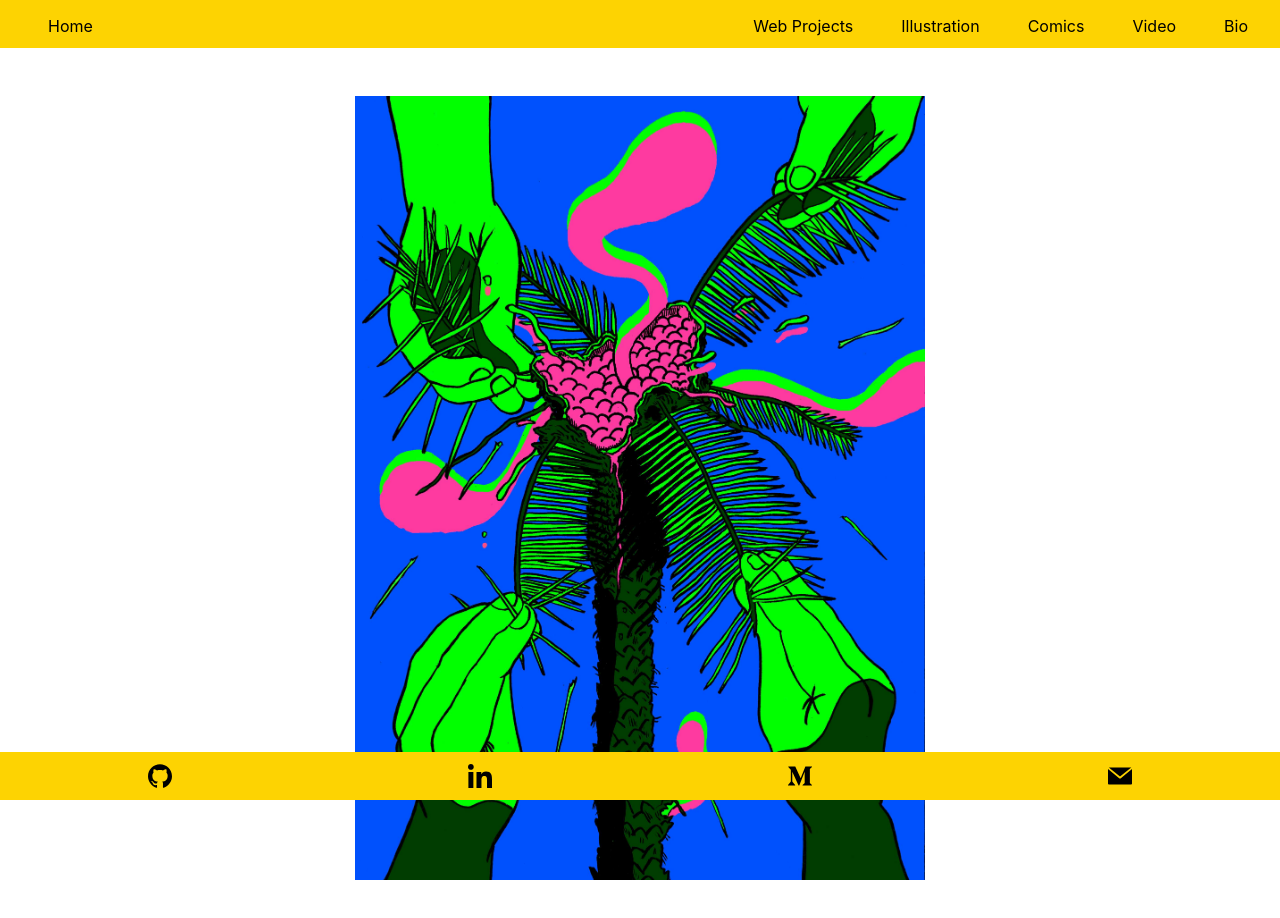
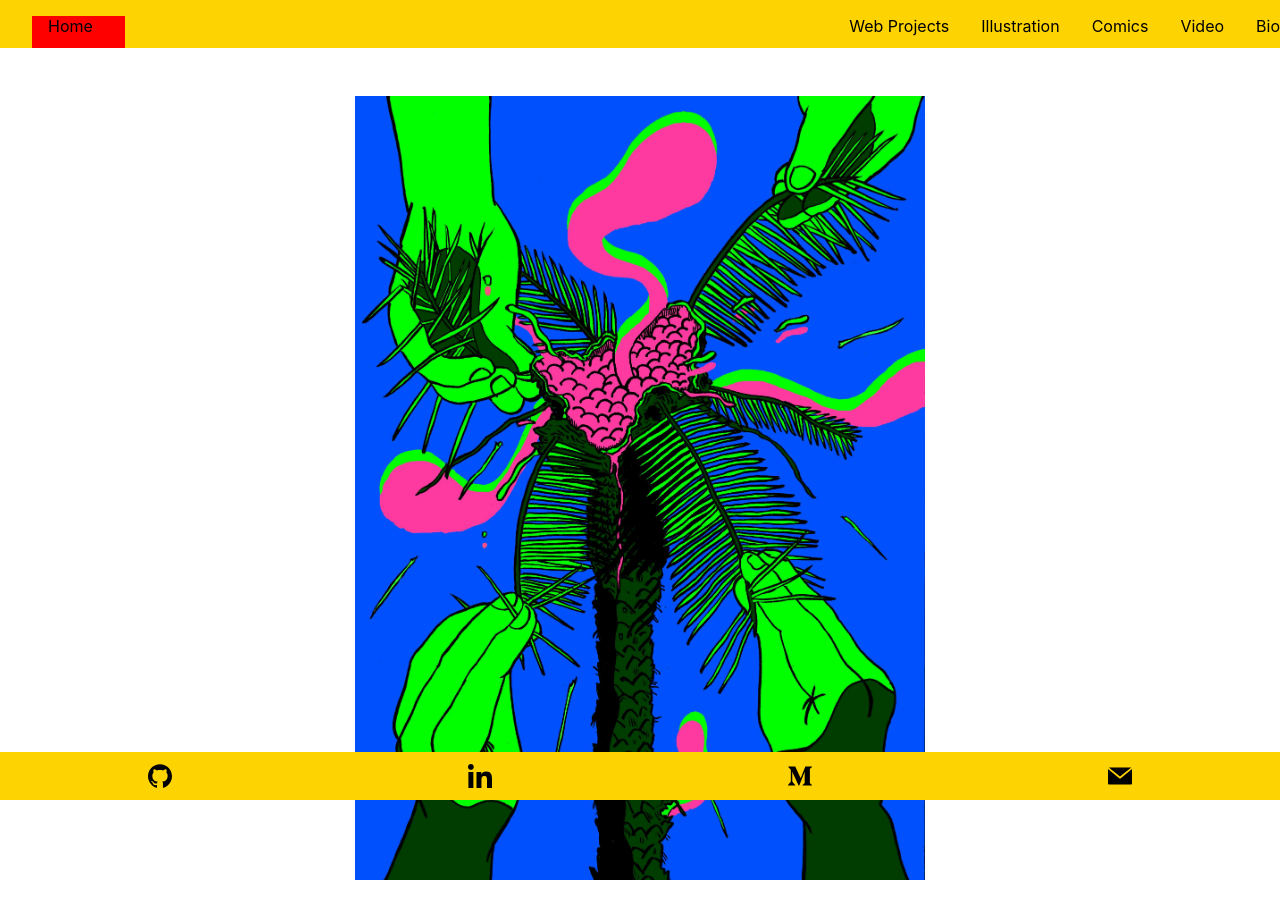
Before and after one commit to prullansky/illustration_portfolio, a Next.js app: page / in a window 1280 px wide. Shown: the top 918 px of the page. Built offline with nearby package versions, Linux system fonts and the light colour scheme.

Commit message:
Added active link feedback functionality to the NavBar component

```diff
--- a/components/navbar.js
+++ b/components/navbar.js
@@ -1,37 +1,70 @@
 import React from 'react'
 import styles from '../styles/Home.module.css'
 import Link from 'next/link'
+import { useRouter } from 'next/router'
 
 export default function Navbar() {
+  const router = useRouter()
+
   return (
     <nav className={styles.nav_top}>
-      <div className={styles.nav_item_left}>
+      <div
+        className={[
+          styles.nav_item_left,
+          router.pathname == '/' ? styles.nav_item_current : '',
+        ].join(' ')}
+      >
         <Link href="/">
           <a className={styles.nav_item}>Home</a>
         </Link>
       </div>
       <div className={styles.flex}>
-        <div className={styles.nav_item}>
+        <div
+          className={[
+            styles.nav_item_left,
+            router.pathname == '/web_projects' ? styles.nav_item_current : '',
+          ].join(' ')}
+        >
           <Link href="/web_projects">
             <a>Web Projects</a>
           </Link>
         </div>
-        <div className={styles.nav_item}>
+        <div
+          className={[
+            styles.nav_item_left,
+            router.pathname == '/illustration' ? styles.nav_item_current : '',
+          ].join(' ')}
+        >
           <Link href="/illustration">
             <a>Illustration</a>
           </Link>
         </div>
-        <div className={styles.nav_item}>
+        <div
+          className={[
+            styles.nav_item_left,
+            router.pathname == '/comics' ? styles.nav_item_current : '',
+          ].join(' ')}
+        >
           <Link href="/comics">
             <a>Comics</a>
           </Link>
         </div>
-        <div className={styles.nav_item}>
+        <div
+          className={[
+            styles.nav_item_left,
+            router.pathname == '/video' ? styles.nav_item_current : '',
+          ].join(' ')}
+        >
           <Link href="/video">
             <a>Video</a>
           </Link>
         </div>
-        <div className={styles.nav_item}>
+        <div
+          className={[
+            styles.nav_item_left,
+            router.pathname == '/bio' ? styles.nav_item_current : '',
+          ].join(' ')}
+        >
           <Link href="/bio">
             <a>Bio</a>
           </Link>
--- a/data/WebProjectsData.js
+++ b/data/WebProjectsData.js
@@ -10,7 +10,7 @@ export const WebProjectsData = [
     description:
       'Overcome writers block within the help of a community: share your own block and be helped, share your own ideas to help others.',
     github: 'https://github.com/strivetogether/write_together',
-    demo: 'strive-together.herokuapp.com/',
+    demo: 'http://strive-together.herokuapp.com/',
   },
   {
     id: 'gamsters',
--- a/pages/comics/[id].js
+++ b/pages/comics/[id].js
@@ -58,7 +58,10 @@ export default function ComicPage(props) {
 
         {currentComic.images.map((image, imageIndexInArray) => {
           return (
-            <div key={`${comicId}-${imageIndexInArray}`}>
+            <div
+              className={styles.dynamicComic}
+              key={`${comicId}-${imageIndexInArray}`}
+            >
               <img src={image} className={styles.comicDetail} />
             </div>
           )
--- a/styles/Home.module.css
+++ b/styles/Home.module.css
@@ -143,6 +143,13 @@
   justify-content: center;
   align-content: center;
   align-items: center;
+  padding-bottom: 3rem;
+  margin: 2rem;
+}
+
+.dynamicComic {
+  padding: 1rem;
+  /* margin: 2rem; */
 }
 
 /* Videos */
@@ -207,22 +214,16 @@
   transition: color 0.15s ease,  font-weight 0.15s ease;
 }
 
+.nav_item_current {
+  background: red;
+}
+
 .nav_item:hover,
 .nav_item:focus,
 .nav_item:active {
   font-weight: bold;
 }
 
-.nav_item h3 {
-  margin: 0 0 1rem 0;
-  font-size: 1.5rem;
-}
-
-.nav_item p {
-  margin: 0;
-  font-size: 1.25rem;
-  line-height: 1.5;
-}
 
 /* Footer */
 
```
Also changed, not shown: pages/web_projects.js (+7 -3 lines).
